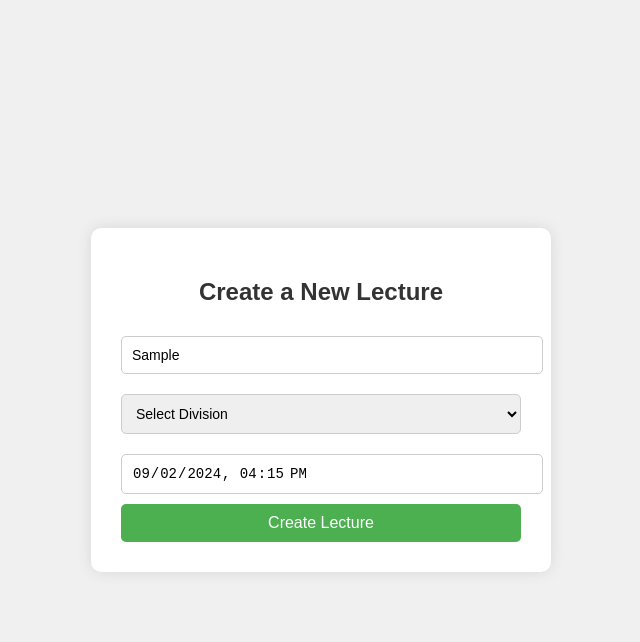
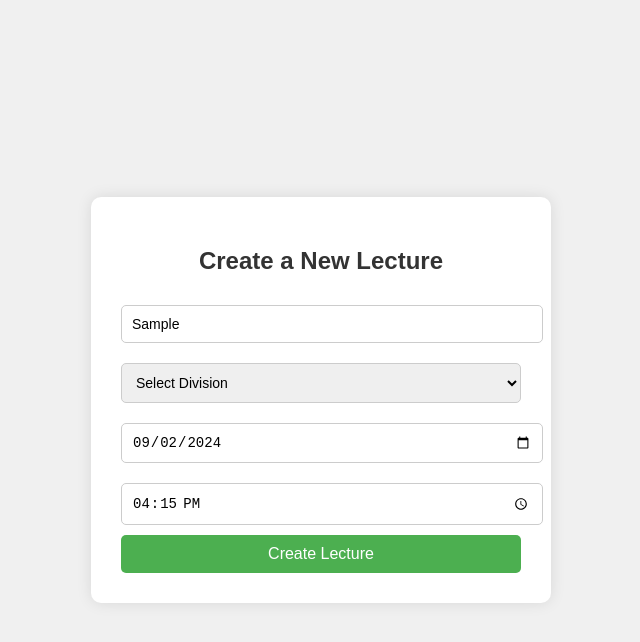
Before and after one commit to Khushal-B/Attendance-System, a website: page public/lec.html in a window 1280 px wide. Both pictures are taken after typing "Sample" into the empty fields and a click on the button "Create Lecture". Shown: the whole page, without its empty margins (319-959 px from the left). Drawn offline with Linux system fonts and the light colour scheme; no server answers.

Commit message:
version 3

```diff
--- a/public/lec.html
+++ b/public/lec.html
@@ -59,24 +59,29 @@
             <option value="B">Division B</option>
             <option value="C">Division C</option>
         </select>
-        <input type="datetime-local" id="datetime" readonly>
+        <input type="date" id="date" required>
+        <input type="time" id="time" required>
         <button onclick="createLecture()">Create Lecture</button>
     </div>
 
     <script>
-        document.getElementById('datetime').value = new Date().toISOString().slice(0, 16);
+        // Set the date and time inputs to the current date and time
+        const now = new Date();
+        document.getElementById('date').value = now.toISOString().slice(0, 10);
+        document.getElementById('time').value = now.toTimeString().slice(0, 5);
 
         async function createLecture() {
             const topic = document.getElementById('topic').value;
             const division = document.getElementById('division').value;
-            const datetime = document.getElementById('datetime').value;
+            const date = document.getElementById('date').value;
+            const time = document.getElementById('time').value;
 
             const response = await fetch('/api/create-lecture', {
                 method: 'POST',
                 headers: {
                     'Content-Type': 'application/json'
                 },
-                body: JSON.stringify({ topic, division, datetime })
+                body: JSON.stringify({ topic, division, date, time })
             });
 
             if (response.ok) {
```
Also changed, not shown: public/index.html (+9 -2 lines), server.js (+9 -9 lines).
